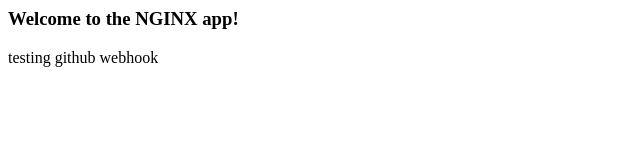
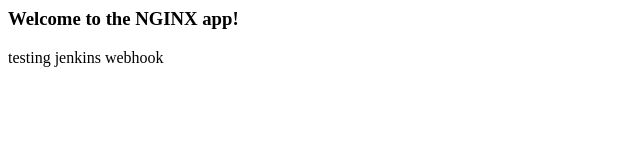
Before and after one commit to faizalyusuf/nginx-demo-app, a plain HTML site: page index.html in a window 1280 px wide. Shown: the full height of the page, 0-640 px from the left. Drawn offline with Linux system fonts and the light colour scheme.

Commit message:
testing jenkins webhook again

```diff
--- a/index.html
+++ b/index.html
@@ -1,4 +1,4 @@
 <html>
 	<h3>Welcome to the NGINX app!</h3>
-	<p>testing github webhook</p>
+	<p>testing jenkins webhook</p>
 </html>
```
